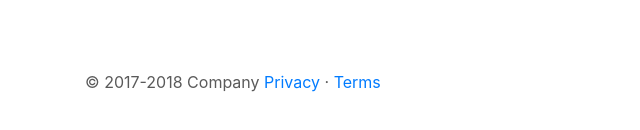
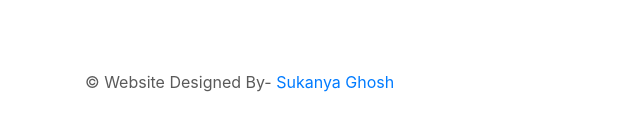
Before and after one commit to sukanyaghosh1234/cake, a plain HTML site: page index.html in a window 1280 px wide. Shown: the part 2500-2630 px from the top of the page, 0-640 px from the left. Drawn offline with nearby package versions, Linux system fonts and the light colour scheme; a script that the page names is missing; files whose address does not match are found by name.

Commit message:
Update index.html

```diff
--- a/index.html
+++ b/index.html
@@ -162,7 +162,7 @@
       <!-- FOOTER -->
       <footer class="container">
         <p class="float-right"><a href="#">Back to top</a></p>
-        <p>&copy; 2017-2018 Company <a href="#">Privacy</a> &middot; <a href="#">Terms</a></p>
+         <p>&copy; Website Designed By- <a href="#">Sukanya Ghosh</a></p>
       </footer>
     </main>
 
```
